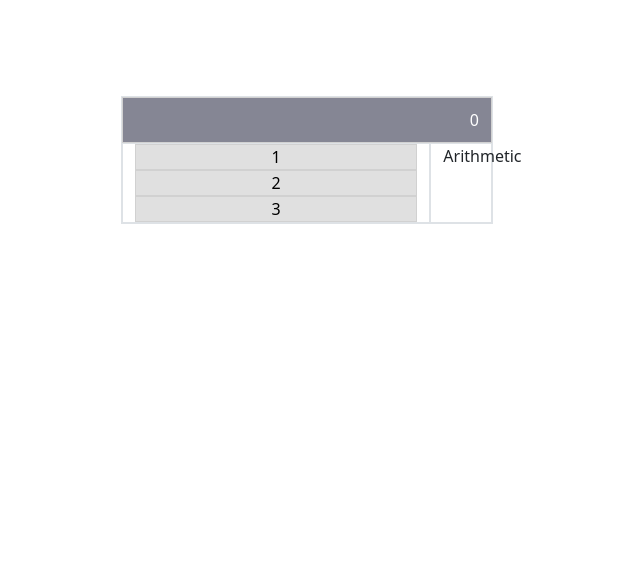
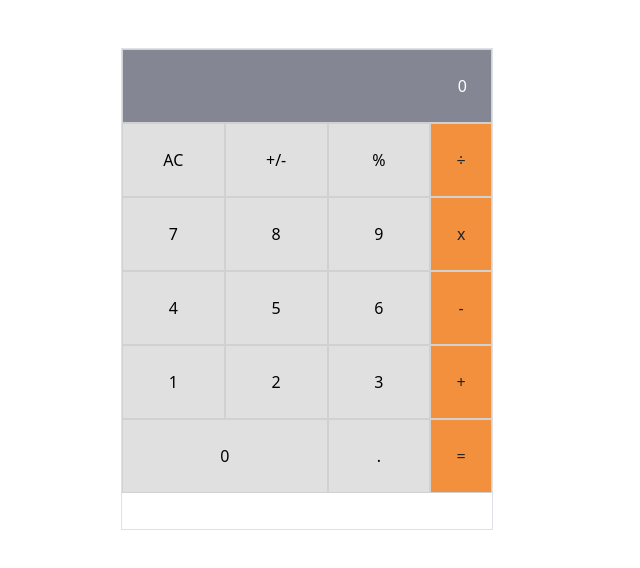
Before and after one commit to rtonata88/calculator, a React (Create React App) app: page / in a window 1280 px wide. Shown: the top 568 px of the page, without its empty margins (321-961 px from the left). Built offline with nearby package versions, Linux system fonts and the light colour scheme.

Commit message:
Calculator buttons

```diff
--- a/src/App.css
+++ b/src/App.css
@@ -29,7 +29,7 @@
 }
 
 .Calculator-container{
-  height: auto;
+  height: 60vmin;;
 }
 
 .Screen{
@@ -37,9 +37,15 @@
   background-color: #858694;
   border: 1px solid #D1D1D1;
   text-align: right;
-  padding: 10px;
   width: 100%;
 }
+
+.Buttons-container{
+  height: 100% !important;
+  display: flex;
+    align-items: stretch;
+}
+
 .Buttons {
   color: #000;
   background-color: #E0E0E0;
--- a/src/components/Buttons.js
+++ b/src/components/Buttons.js
@@ -9,15 +9,33 @@ class Buttons extends React.Component {
   }
 
   render() {
+    const mainButtons = ['AC', '+/-', '%', '7', '8', '9', '4', '5', '6', '1', '2', '3', '0', '.'];
+    const buttonsDisplay = [];
+    mainButtons.forEach((button) => {
+      if (button === '0') {
+        buttonsDisplay.push(<div className="col-md-8 Buttons p-4" key={button}>{button}</div>);
+      } else {
+        buttonsDisplay.push(<div className="col-md-4 Buttons p-4" key={button}>{button}</div>);
+      }
+    });
+
+    const arithmeticButtons = ['÷', 'x', '-', '+', '='];
+    const arithmeticButtonsDisplay = [];
+    arithmeticButtons.forEach((button) => {
+      arithmeticButtonsDisplay.push(<div className="col-md-12 Arithmetic-buttons p-4" key={button}>{button}</div>);
+    });
+
     return (
-      <div className="row">
-        <div className="col-md-10 border">
-          <div className="Buttons">1</div>
-          <div className="Buttons">2</div>
-          <div className="Buttons">3</div>
+      <div className="row Buttons-container">
+        <div className="col-md-10">
+          <div className="row">
+            {buttonsDisplay}
+          </div>
         </div>
-        <div className="col-md-2 border">
-          Arithmetic
+        <div className="col-md-2">
+          <div className="row">
+            {arithmeticButtonsDisplay}
+          </div>
         </div>
       </div>
     );
--- a/src/components/Calculator.js
+++ b/src/components/Calculator.js
@@ -12,7 +12,7 @@ class Calculator extends React.Component {
 
   render() {
     return (
-      <div className="row py-lg-5">
+      <div className="row">
         <div className="col-lg-4 col-md-4 mx-auto border">
           <div className="Calculator-container">
             <Screen />
--- a/src/components/Screen.js
+++ b/src/components/Screen.js
@@ -11,7 +11,7 @@ class Screen extends React.Component {
   render() {
     return (
       <div className="row">
-        <div className="Screen">
+        <div className="Screen p-4">
           0
         </div>
       </div>
```
